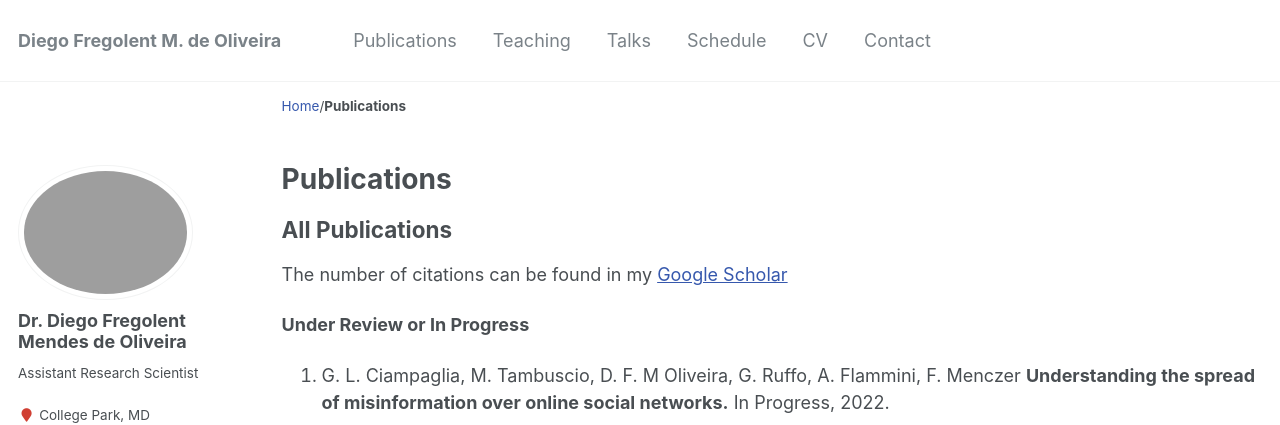
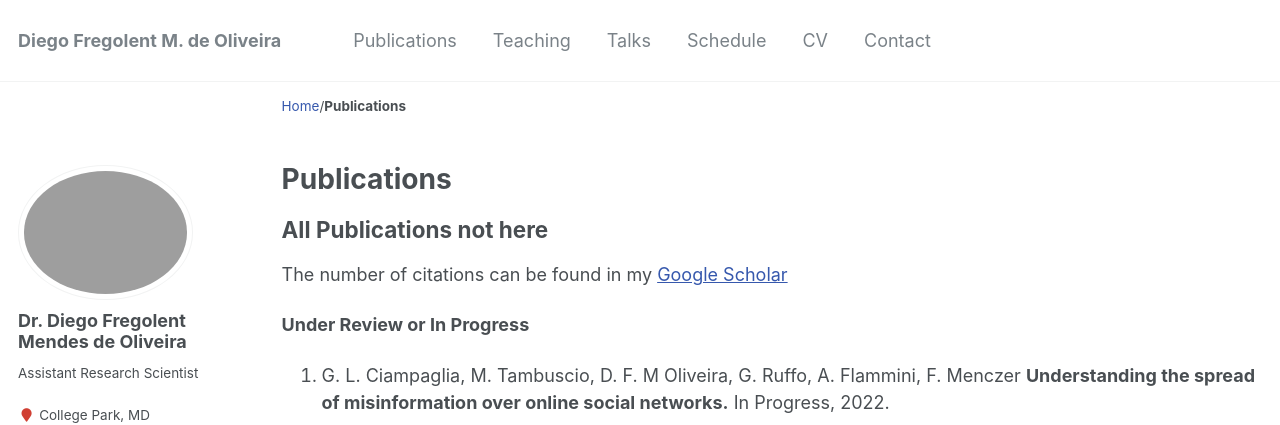
Before and after one commit to fregolente/fregolente.github.io, a Jekyll site: the page built from _pages/publications.md, in a window 1280 px wide and 900 px high. Shown: the top 425 px of the window. Built offline with Jekyll 4.4.1, drawn with Linux system fonts in a browser that asks for light colours; some web fonts are replaced.

Commit message:
Update publications.md

```diff
--- a/_pages/publications.md
+++ b/_pages/publications.md
@@ -8,7 +8,7 @@ redirect_from:
   - /publications/pubsbyyear/
 ---
 
-## All Publications
+## All Publications not here
 
 The number of citations can be found in my [Google Scholar](https://scholar.google.com/citations?user=bIL7_QMAAAAJ&hl=en)
 
```
